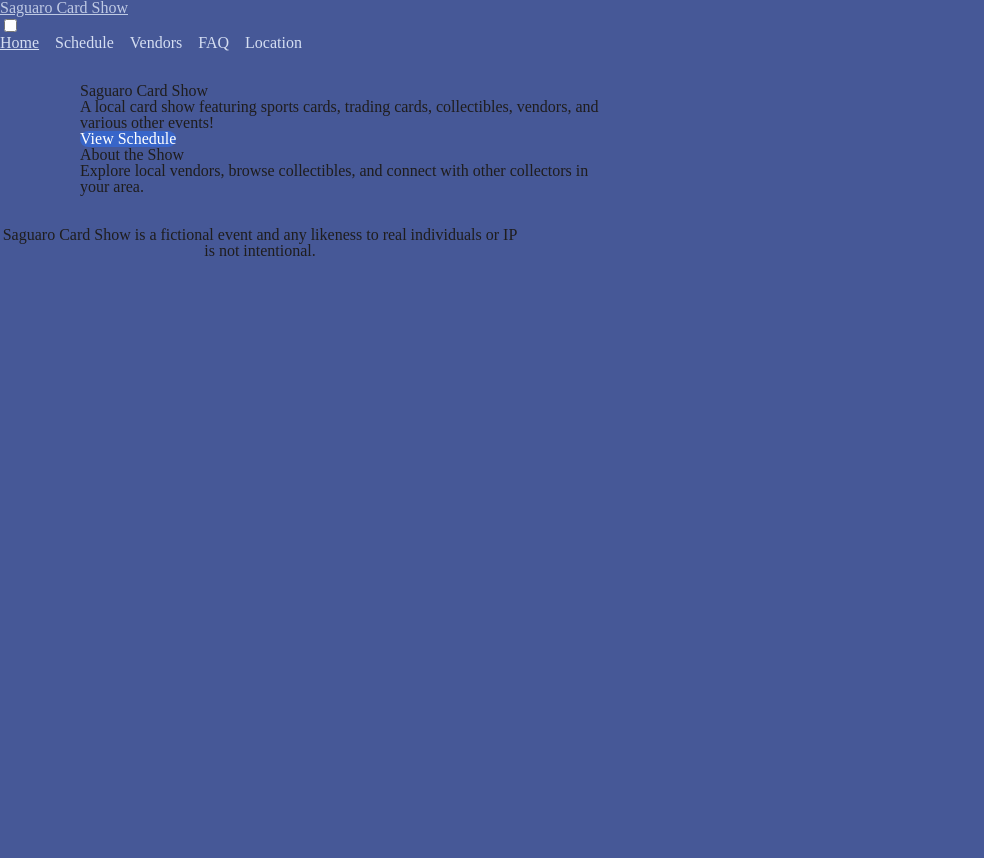
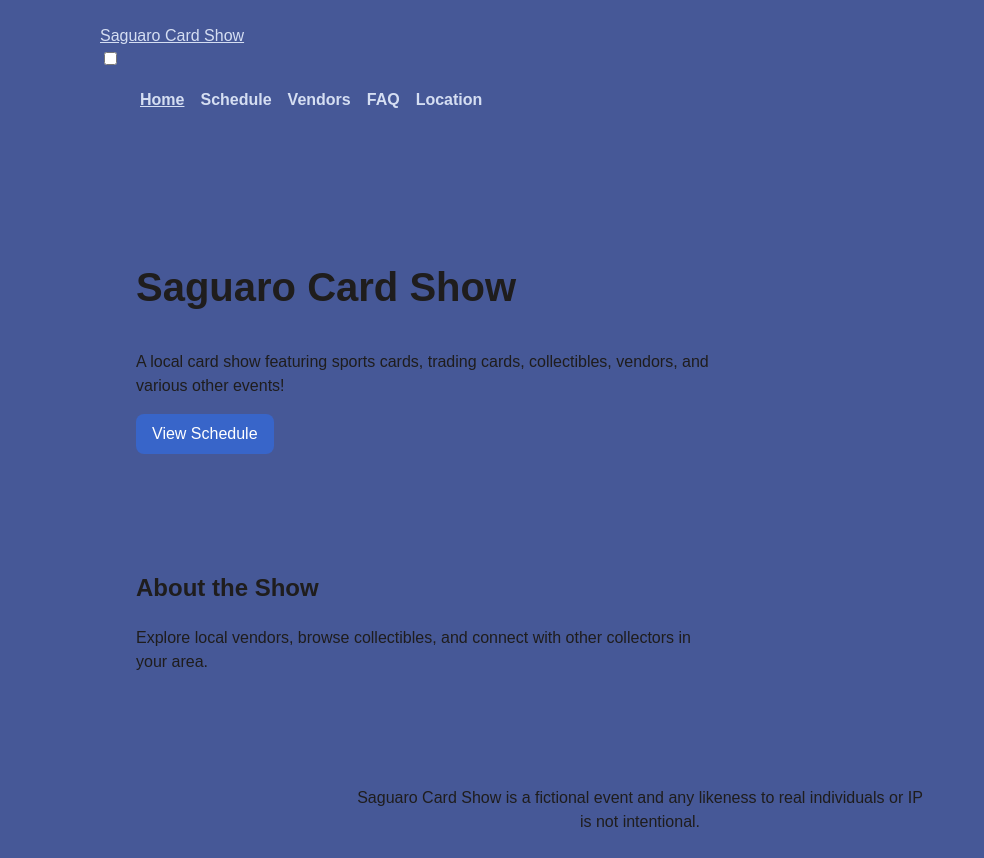
Before and after one commit to mltanqua/capstone, a plain HTML site: page index.html in a window 1280 px wide. Shown: the whole page, without its empty margins (0-984 px from the left). Before the commit the page ends 800 px from the top, so only its background shows below. Drawn offline with Linux system fonts and the light colour scheme.

Commit message:
Update styles.css
Removed css reset. Did not work as intended.

```diff
--- a/styles.css
+++ b/styles.css
@@ -1,51 +1,3 @@
-/* CSS RESET */
-/* http://meyerweb.com/eric/tools/css/reset/
-v2.0 | 20110126
-License: none (public domain)
-*/
-html, body, div, span, applet, object, iframe,
-h1, h2, h3, h4, h5, h6, p, blockquote, pre,
-a, abbr, acronym, address, big, cite, code,
-del, dfn, em, img, ins, kbd, q, s, samp,
-small, strike, strong, sub, sup, tt, var,
-b, u, i, center,
-dl, dt, dd, ol, ul, li,
-fieldset, form, label, legend,
-table, caption, tbody, tfoot, thead, tr, th, td,
-article, aside, canvas, details, embed,
-figure, figcaption, footer, header, hgroup,
-menu, nav, output, ruby, section, summary,
-time, mark, audio, video {
-    margin: 0;
-    padding: 0;
-    border: 0;
-    font-size: 100%;
-    font: inherit;
-    vertical-align: baseline;
-}
-/* HTML5 display-role reset for older browsers */
-article, aside, details, figcaption, figure,
-footer, header, hgroup, menu, nav, section {
-    display: block;
-}
-body {
-    line-height: 1;
-}
-ol, ul {
-    list-style: none;
-}
-blockquote, q {
-    quotes: none;
-}
-blockquote:before, blockquote:after,
-q:before, q:after {
-    content: '';
-    content: none;
-}
-table {
-    border-collapse: collapse;
-    border-spacing: 0;
-}
 
 @layer reset, base, layout, components, utilities, overrides;
 
```
